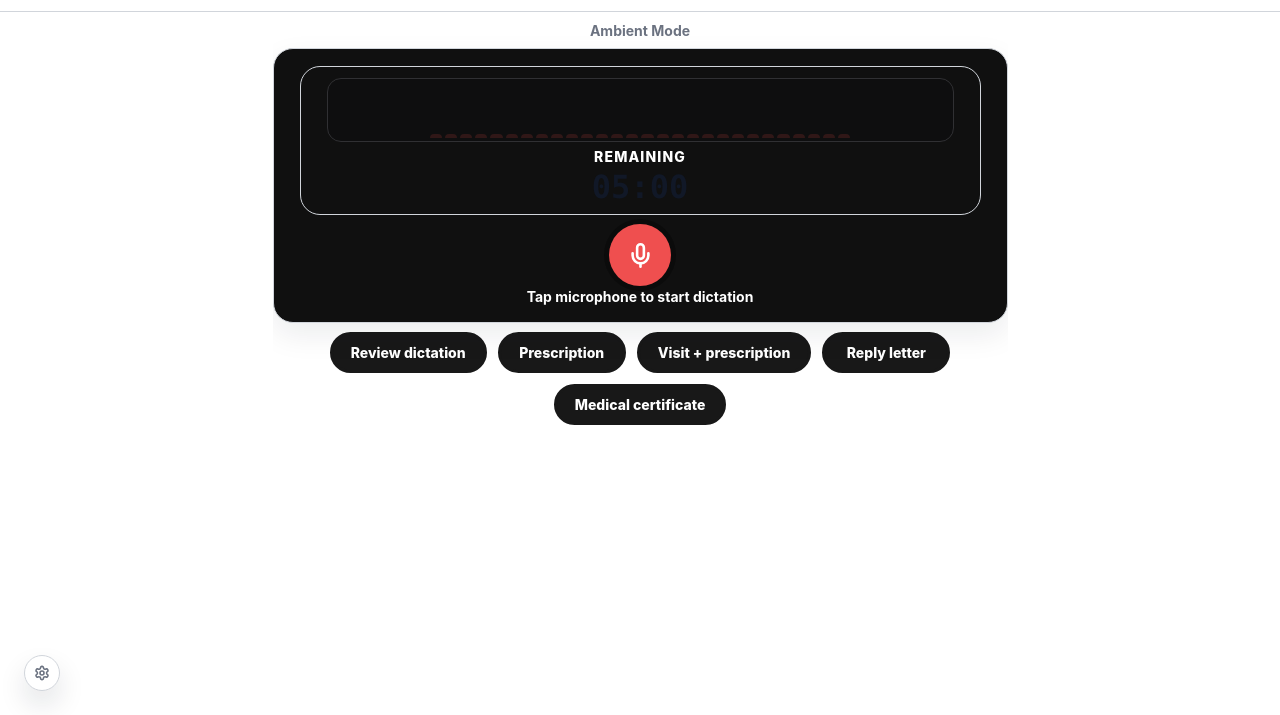
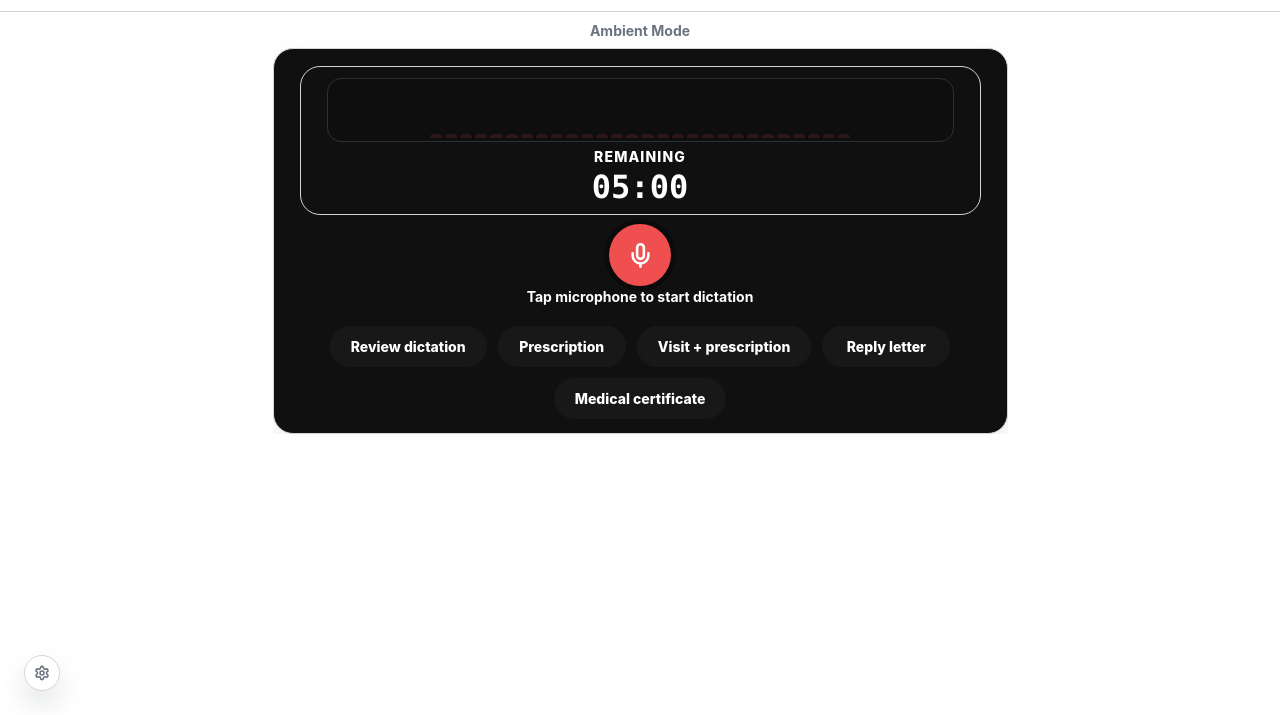
Before and after one commit to drgigy/Doctor-WOYZ-Plugin, a plain HTML site: page index.html in a window 1280 px wide. Shown: the part 85-800 px from the top of the page. Drawn offline with Linux system fonts and the light colour scheme.

Commit message:
Keep mode buttons inside recording panel

```diff
--- a/index.html
+++ b/index.html
@@ -330,6 +330,7 @@
     }
 
     #recordCard .timer-label,
+    #recordCard .timer,
     #recordCard .status,
     #recordCard .control-label {
       color: #ffffff;
@@ -588,6 +589,10 @@
       display: grid;
       justify-items: center;
       gap: 11px;
+    }
+
+    #recordCard .mode-panel {
+      margin-top: 18px;
     }
 
     .mode-toggle {
@@ -1504,7 +1509,6 @@
             </span>
           </div>
           <div class="status" id="status">Tap microphone to start dictation</div>
-        </div>
 
           <div class="mode-panel">
             <div class="dictation-options" id="dictationOptions">
@@ -1513,6 +1517,7 @@
               <button class="mode-option" data-dictation-mode="visitPrescription" type="button">Visit + prescription</button>
               <button class="mode-option" data-dictation-mode="replyLetter" type="button">Reply letter</button>
               <button class="mode-option" data-dictation-mode="medicalCertificate" type="button">Medical certificate</button>
+            </div>
           </div>
         </div>
 
--- a/sw.js
+++ b/sw.js
@@ -1,4 +1,4 @@
-const CACHE_NAME = "doctor-woyz-local-secure-v19";
+const CACHE_NAME = "doctor-woyz-local-secure-v20";
 const APP_SHELL = [
   "./",
   "./index.html",
```
Lines whose indentation alone changed are shown as unchanged.
